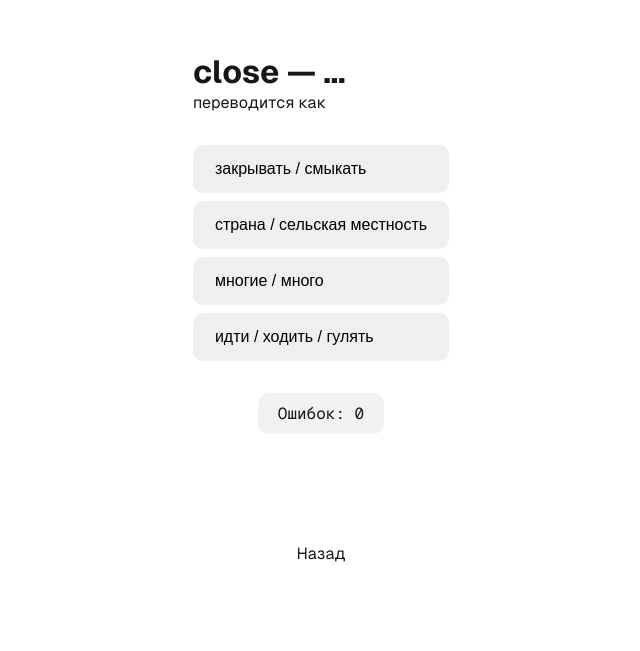
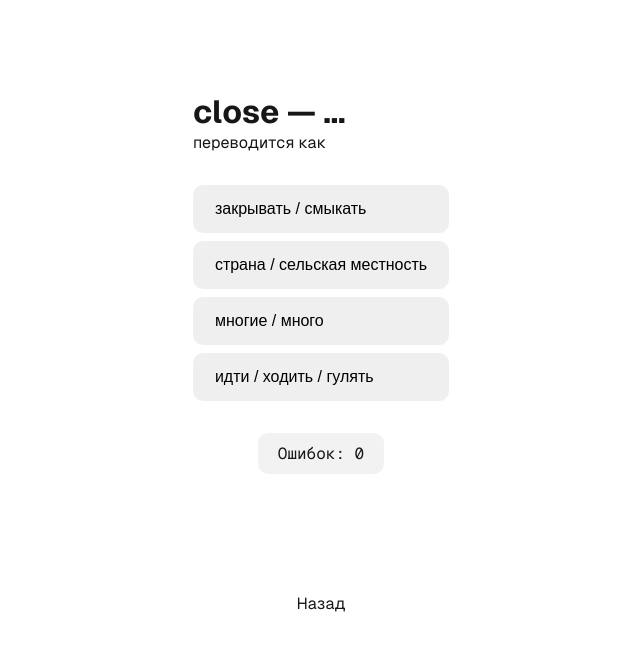
Before and after one commit to Suyukee/english-helper, a Next.js app: page /a1 in a window 1280 px wide. Shown: the part 107-758 px from the top of the page, without its empty margins (319-959 px from the left). Built offline with nearby package versions, Linux system fonts and the light colour scheme.

Commit message:
Вернул кнопку назад ниже

```diff
--- a/src/styles/page.module.css
+++ b/src/styles/page.module.css
@@ -9,7 +9,7 @@
 	--wrong-answer: #ad3434;
 
 	display: grid;
-	grid-template-rows: 1fr 80px 20px;
+	grid-template-rows: 1fr 20px;
 	align-items: center;
 	justify-items: center;
 	min-height: 100svh;
```
